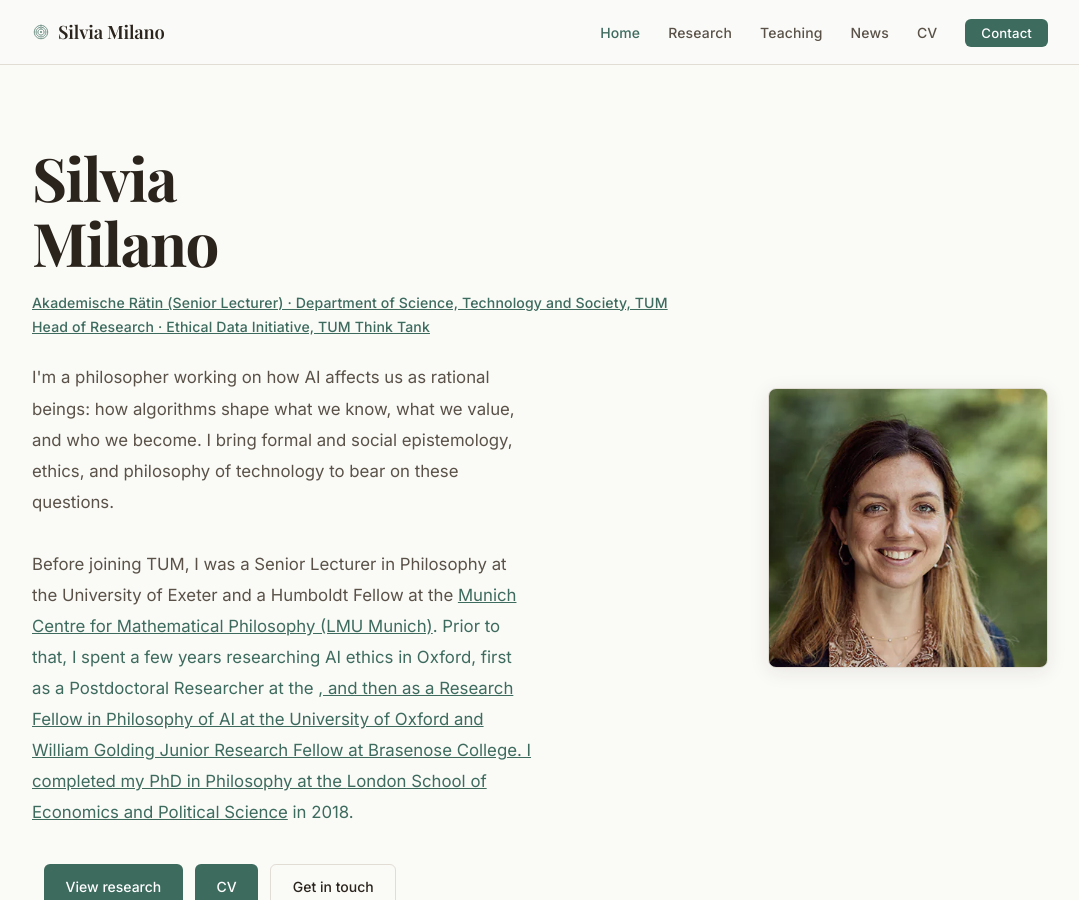
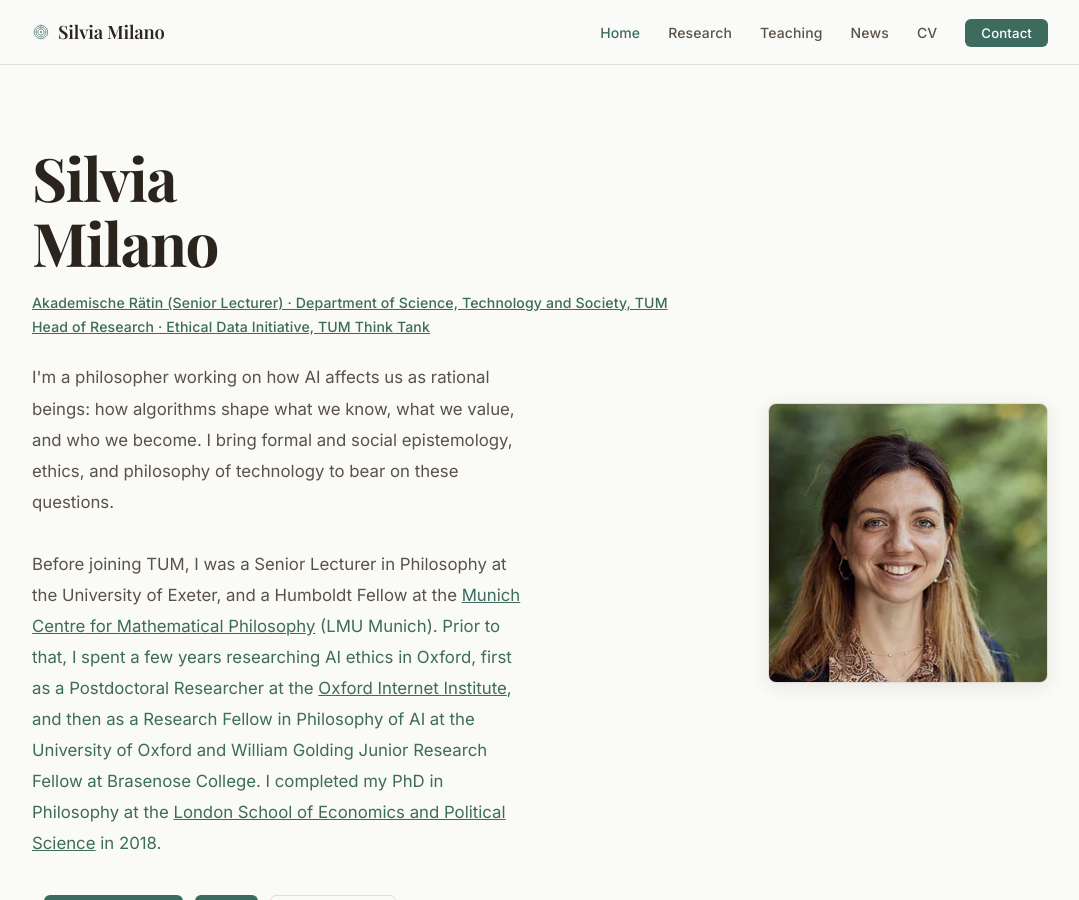
Before and after one commit to capt-c/silvia-milano-website, a Jekyll site: the page built from silvia-milano-site/index.html, in a window 1280 px wide and 900 px high. Shown: the whole window, without its empty margins (100-1179 px from the left). Built offline with Jekyll 4.4.1, drawn with Linux system fonts in a browser that asks for light colours; some web fonts are replaced.

Commit message:
Update index.html

```diff
--- a/silvia-milano-site/index.html
+++ b/silvia-milano-site/index.html
@@ -15,7 +15,10 @@ description: "Silvia Milano — philosopher working on epistemology and AI ethic
         <a href="https://ethicaldatainitiative.org" target="_blank" rel="noopener">Head of Research · Ethical Data Initiative, TUM Think Tank</a>
       </p>
       <p class="hero-bio">
-        I'm a philosopher working on how AI affects us as rational beings: how algorithms shape what we know, what we value, and who we become. I bring formal and social epistemology, ethics, and philosophy of technology to bear on these questions.<br> <br>Before joining TUM, I was a Senior Lecturer in Philosophy at the University of Exeter and a Humboldt Fellow at the <a href="https://www.philosophie.lmu.de/mcmp/en/" target="_blank" rel="noopener">Munich Centre for Mathematical Philosophy (LMU Munich)<a/>. Prior to that, I spent a few years researching AI ethics in Oxford, first as a Postdoctoral Researcher at the <a href="https://www.oii.ox.ac.uk" target="_blank" rel="noopener"><Oxford Internet Institute<a/>, and then as a Research Fellow in Philosophy of AI at the University of Oxford and William Golding Junior Research Fellow at Brasenose College. I completed my PhD in Philosophy at the <a href="https://www.lse.ac.uk/philosophy" target="_blank" rel="noopener">London School of Economics and Political Science<a/> in 2018.      <div class="hero-cta">
+        I'm a philosopher working on how AI affects us as rational beings: how algorithms shape what we know, what we value, and who we become. I bring formal and social epistemology, ethics, and philosophy of technology to bear on these questions.<br>
+        <br>Before joining TUM, I was a Senior Lecturer in Philosophy at the University of Exeter, and a Humboldt Fellow at the <a href="https://www.philosophie.lmu.de/mcmp/en/" target="_blank" rel="noopener">Munich Centre for Mathematical Philosophy<a/> (LMU Munich).
+        Prior to that, I spent a few years researching AI ethics in Oxford, first as a Postdoctoral Researcher at the <a href="https://www.oii.ox.ac.uk" target="_blank" rel="noopener">Oxford Internet Institute<a/>, and then as a Research Fellow in Philosophy of AI at the University of Oxford and William Golding Junior Research Fellow at Brasenose College.
+        I completed my PhD in Philosophy at the <a href="https://www.lse.ac.uk/philosophy" target="_blank" rel="noopener">London School of Economics and Political Science<a/> in 2018.      <div class="hero-cta">
         <a href="{{ '/research/' | relative_url }}" class="btn btn-primary">View research</a>
         <a href="{{ '/cv/' | relative_url }}" class="btn btn-primary">CV</a>
         <a href="{{ '/contact/' | relative_url }}" class="btn btn-outline">Get in touch</a>
```
